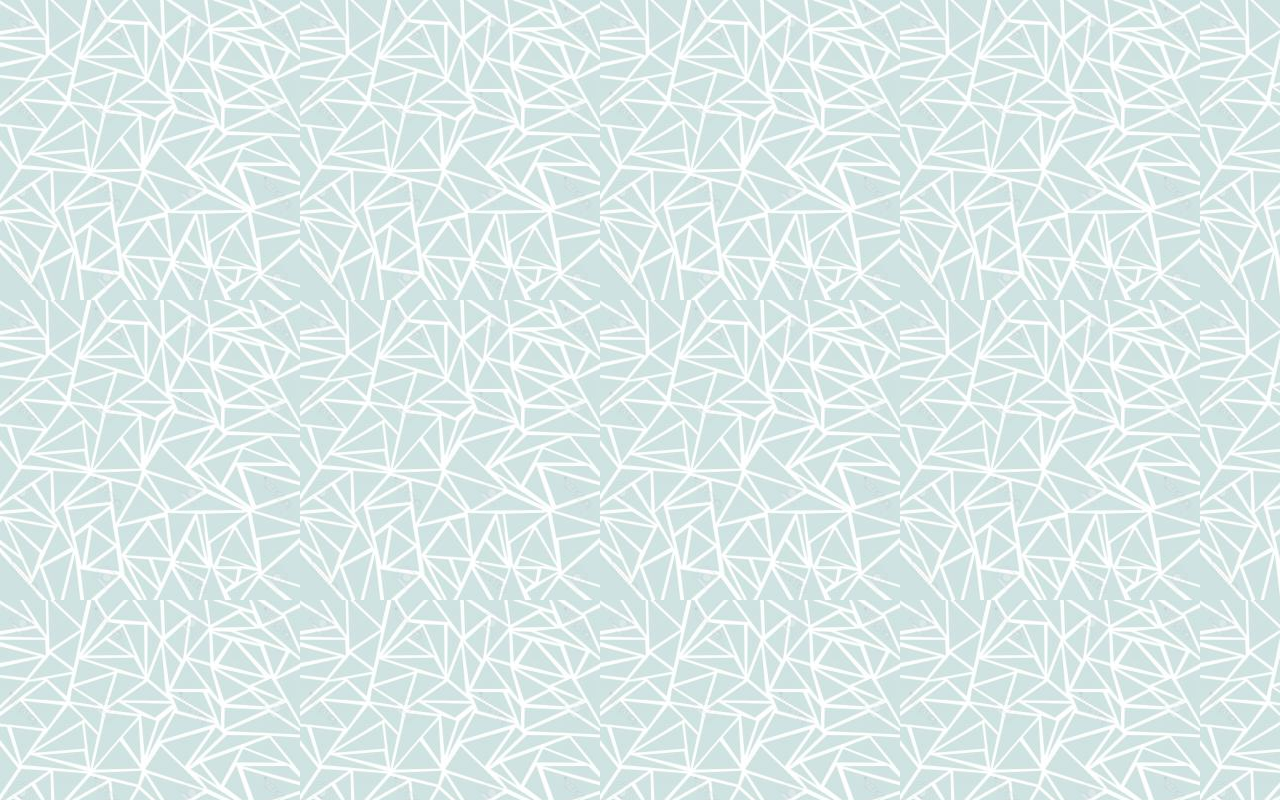
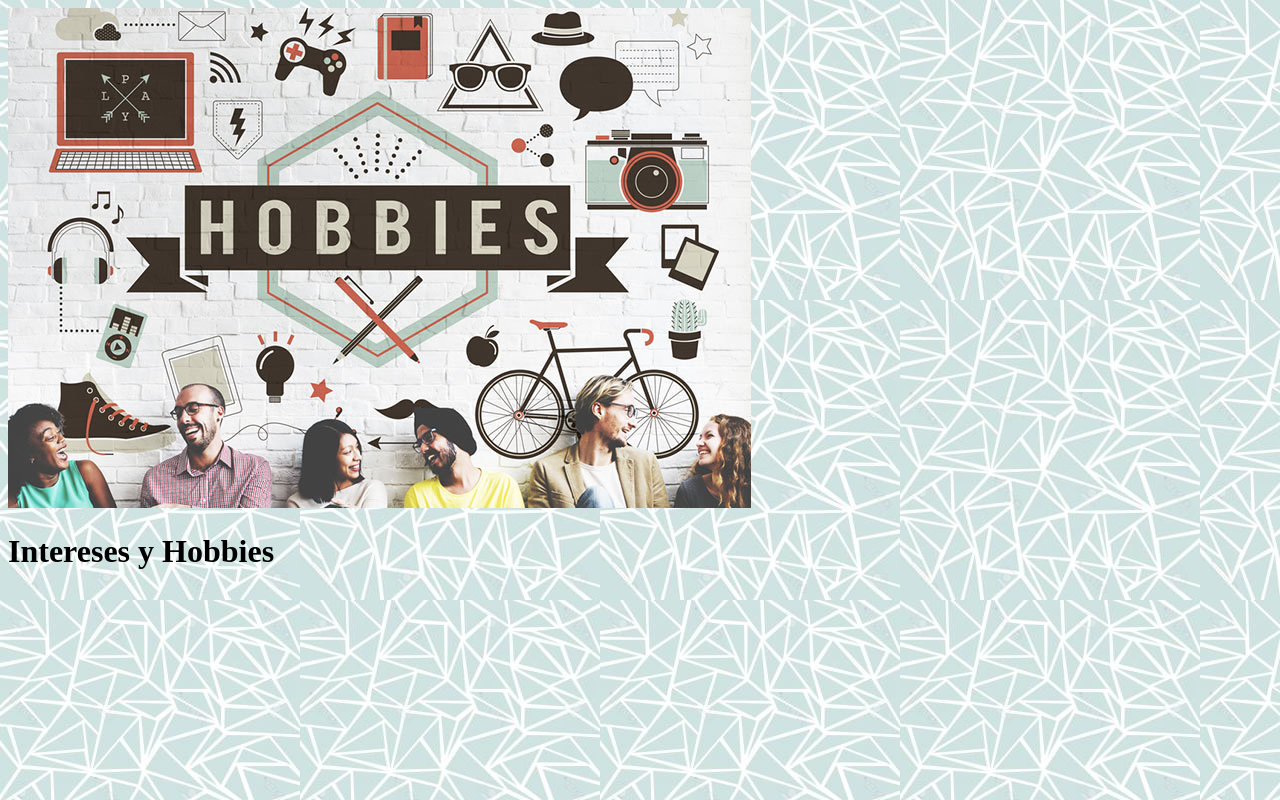
Before and after one commit to Vicctor123/Portafolio_PW0219_-00185318-, a plain HTML site: page [TAREA ]AboutMe/InteresesyHobbies.html in a window 1280 px wide. Drawn offline with Linux system fonts and the light colour scheme.

Commit message:
Añadiendo imagen de hobbies

```diff
--- a/[TAREA ]AboutMe/InteresesyHobbies.html
+++ b/[TAREA ]AboutMe/InteresesyHobbies.html
@@ -7,6 +7,8 @@
     <title>Intereses y Hobbies </title>
 </head>
 <body style="background-image: url(Imagenes/patron.png)">
+    <img src="Imagenes/hobbies.jpg" alt=""  >
+    <h1>Intereses y Hobbies</h1>
 
 </body>
 </html>
```
